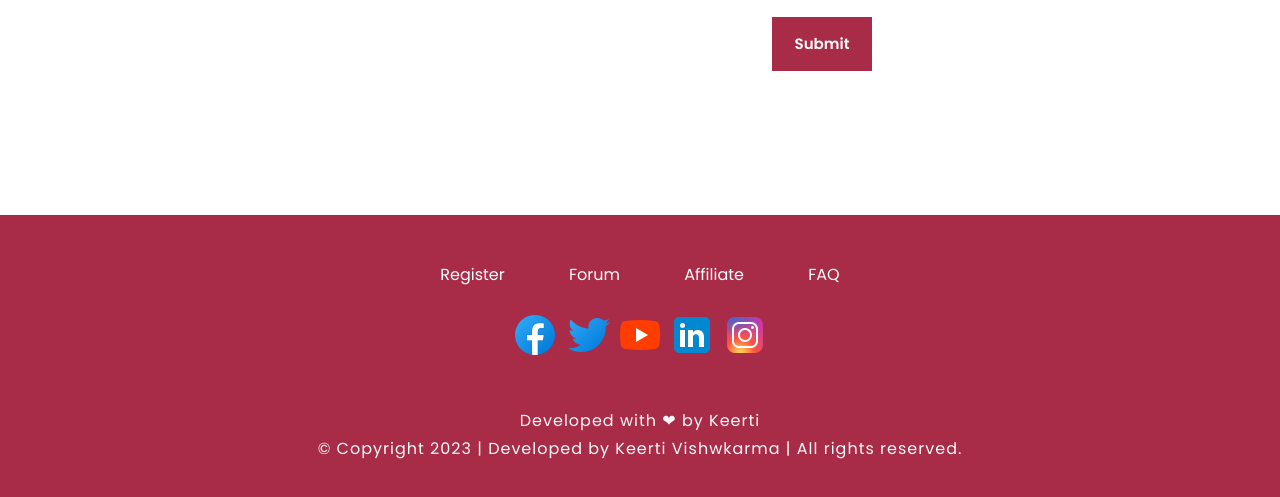
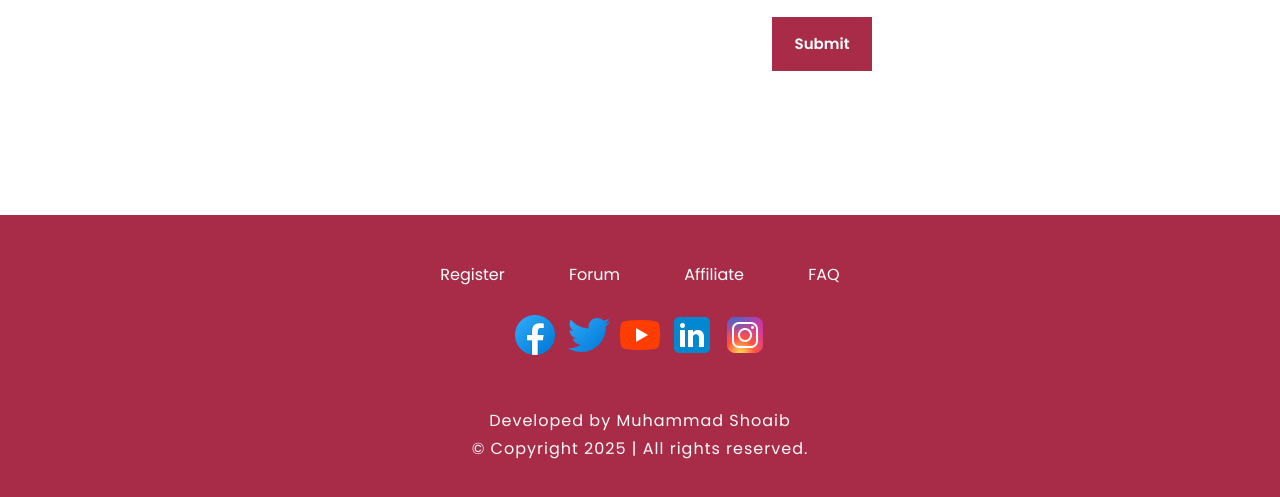
Before and after one commit to shoaibafridi255/NewResturentProject, a plain HTML site: page index.html in a window 1280 px wide. Shown: the part 8558-9055 px from the top of the page. Drawn offline with nearby package versions, Linux system fonts and the light colour scheme.

Commit message:
initial Commit

```diff
--- a/index.html
+++ b/index.html
@@ -608,8 +608,7 @@
                     <div class="col-sm-12">
                         <div class="footer-copy">
                             <div class="copy-right text-center pt-5">
-                                <p class="text-light"> Developed with ❤ by Keerti <br>&copy; Copyright 2023 | Developed
-                                    by Keerti Vishwkarma | All rights reserved.</p>
+                                <p class="text-light"> Developed by Muhammad Shoaib <br>&copy; Copyright 2025 | All rights reserved.</p>
                             </div>
                         </div>
                     </div>
```
